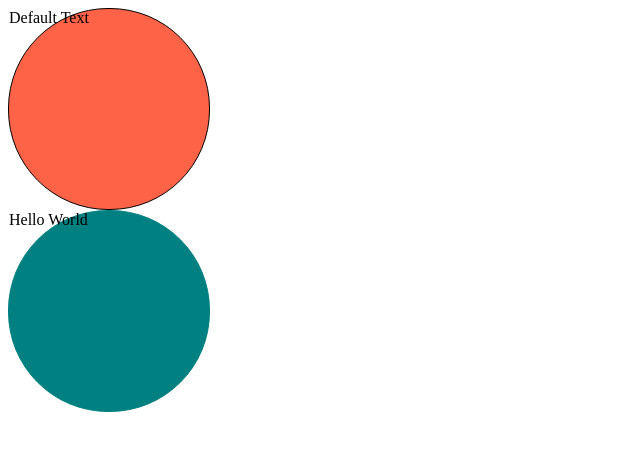
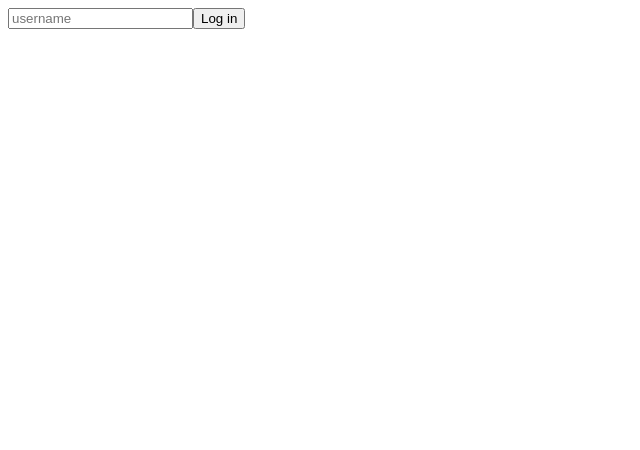
Before and after one commit to kimdoyeonn/react-masterclass, a React (Create React App) app: page / in a window 1280 px wide. Shown: the top 450 px of the page, without its empty margins (0-640 px from the left). Built offline with nearby package versions, Linux system fonts and the light colour scheme.

Commit message:
#3.5 Forms

```diff
--- a/src/App.tsx
+++ b/src/App.tsx
@@ -1,10 +1,24 @@
-import Circle from './Circle';
+import React, { useState } from "react";
 
 function App() {
+  const [value, setValue] = useState("");
+
+  const onChange = (event: React.FormEvent<HTMLInputElement>) => {
+    const { currentTarget: { value }} = event;
+    setValue(value);
+  };
+
+  const onSubmit = (event:React.FormEvent<HTMLFormElement>) => {
+    event.preventDefault();
+    console.log("Hello", value);
+  };
+
   return (
     <div>
-      <Circle bgColor='tomato' borderColor='black' />
-      <Circle bgColor='teal' text='Hello World' />
+      <form onSubmit={onSubmit}>
+        <input value={value} onChange={onChange} type="text" placeholder="username" />
+        <button>Log in</button>
+      </form>
     </div>
   );
 }
--- a/src/Circle.tsx
+++ /dev/null
@@ -1,29 +0,0 @@
-import { useState } from 'react';
-import styled from 'styled-components';
-
-interface CircleProps {
-  bgColor: string;
-  borderColor?: string;
-  text?: string;
-}
-
-function Circle({ bgColor, borderColor, text = 'Default Text' }: CircleProps) {
-  const [counter, setCounter] = useState(0);
-  const [value, setValue] = useState("");
-
-  return (
-    <Container bgColor={bgColor} borderColor={borderColor ?? bgColor}>
-      {text}
-    </Container>
-  );
-}
-
-export default Circle;
-
-const Container = styled.div<CircleProps>`
-  width: 200px;
-  height: 200px;
-  background-color: ${(props) => props.bgColor};
-  border-radius: 100px;
-  border: 1px solid ${(props) => props.borderColor};
-`;
```
Also changed, not shown: src/index.tsx (+6 -7 lines).
